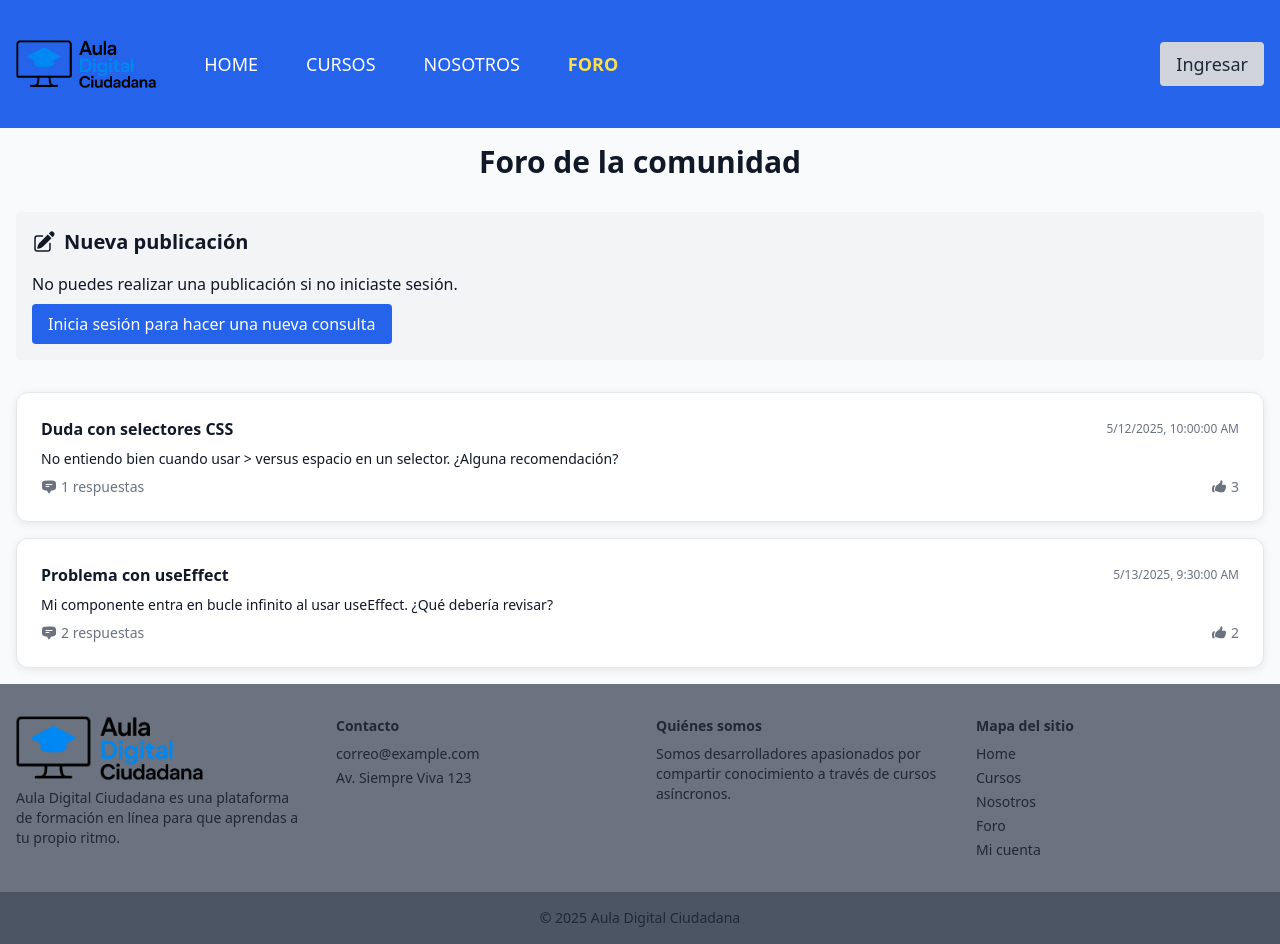
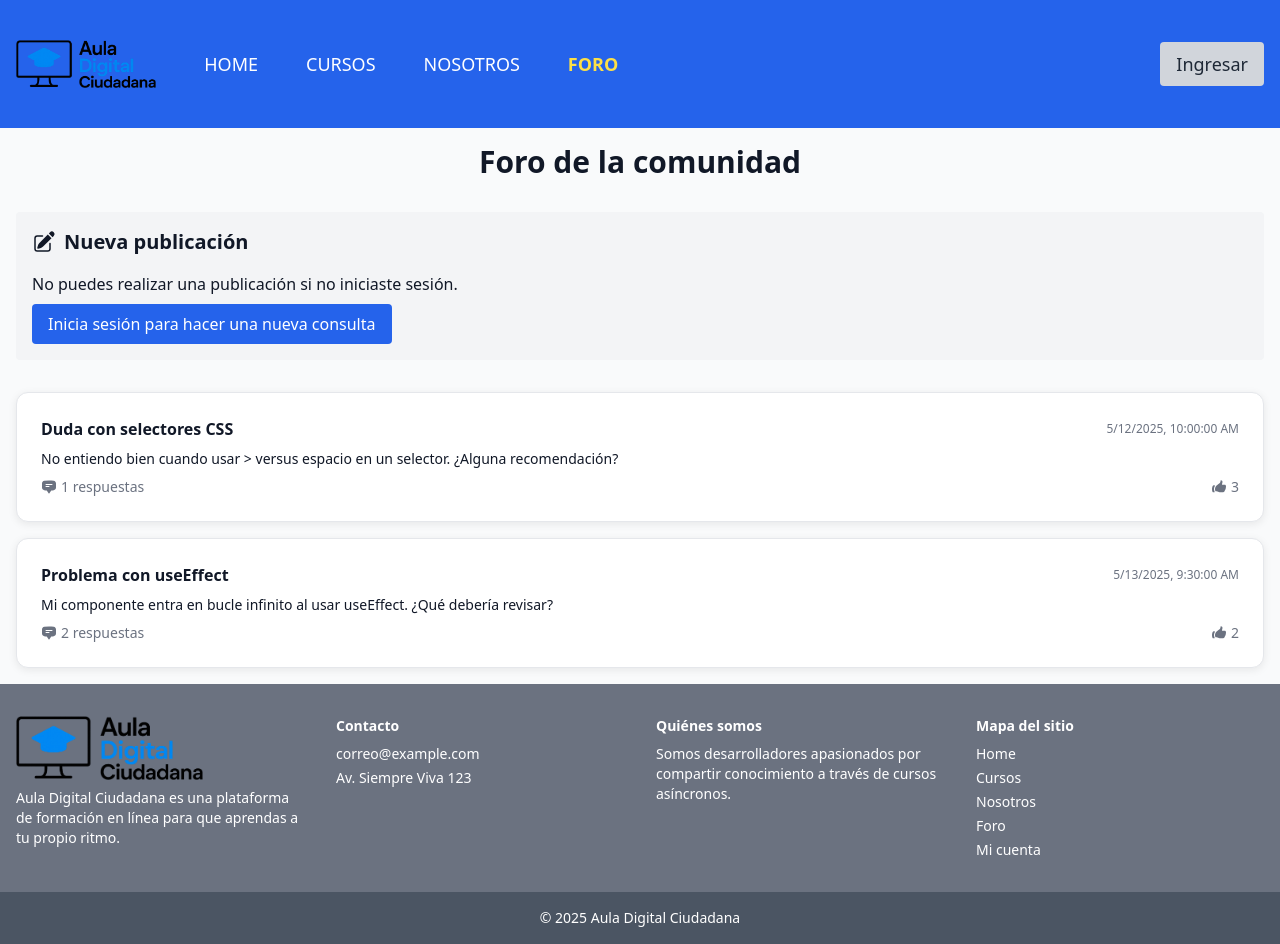
Before and after one commit to estebanaraoz/curso-webapp, a React (Vite) app: page /curso-webapp/foro in a window 1280 px wide. Built offline with nearby package versions, Linux system fonts and the light colour scheme.

Commit message:
Set footer text color to white

```diff
--- a/src/components/Footer.tsx
+++ b/src/components/Footer.tsx
@@ -3,7 +3,7 @@ import getAssetUrl from '../utils/getAssetUrl'
 
 export default function Footer() {
   return (
-    <footer className="bg-gray-500 dark:bg-gray-900 text-gray-800 dark:text-gray-200 text-sm">
+    <footer className="bg-gray-500 dark:bg-gray-900 text-white text-sm">
       <div className="container mx-auto px-4 py-8 grid gap-8 md:grid-cols-4">
         <div>
           <img src={getAssetUrl('/logo.png')} alt="Logo" className="h-16 w-auto mb-2 object-contain" />
@@ -45,7 +45,7 @@ export default function Footer() {
           </ul>
         </div>
       </div>
-      <div className="text-center py-4 bg-gray-600 dark:bg-gray-950">
+      <div className="text-center py-4 bg-gray-600 dark:bg-gray-950 text-white">
         © 2025 Aula Digital Ciudadana
       </div>
     </footer>
```
